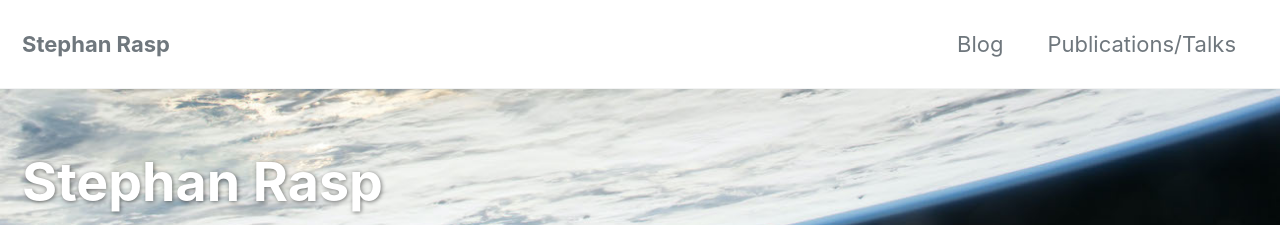
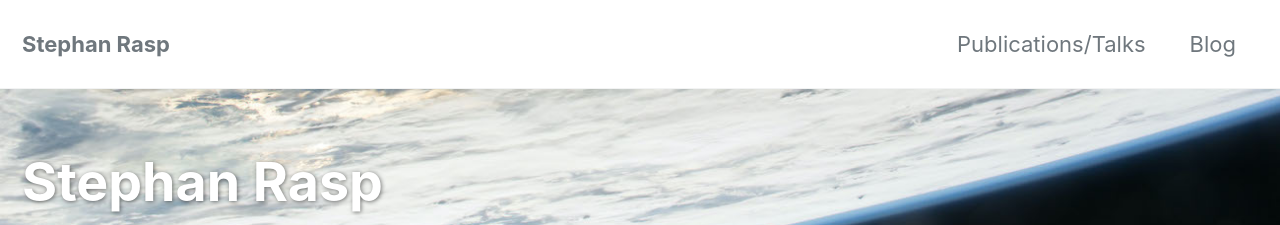
Before and after one commit to raspstephan/raspstephan.github.io, a Jekyll site: the page built from index.html, in a window 1280 px wide and 900 px high. Shown: the top 225 px of the window. Built offline with Jekyll 4.4.1, drawn with Linux system fonts in a browser that asks for light colours; cached includes are drawn as plain includes; nearby versions of some CDN libraries; the list of posts is cut into pages by our own code; some of the changed lines change nothing that is shown.

Commit message:
Little fix

```diff
--- a/_data/navigation.yml
+++ b/_data/navigation.yml
@@ -4,10 +4,11 @@ main:
   #   url: https://mmistakes.github.io/minimal-mistakes/docs/quick-start-guide/
   # - title: "About"
   #   url: https://mmistakes.github.io/minimal-mistakes/about/
+  - title: "Publications/Talks"
+    url: /publications/
   - title: "Blog"
     url: /blog/
-  - title: "Publications/Talks"
-    url: /publications/
+
   # - title: "Press/Outreach"
   #   url: /press/
   # - title: "Sample Collections"
```
